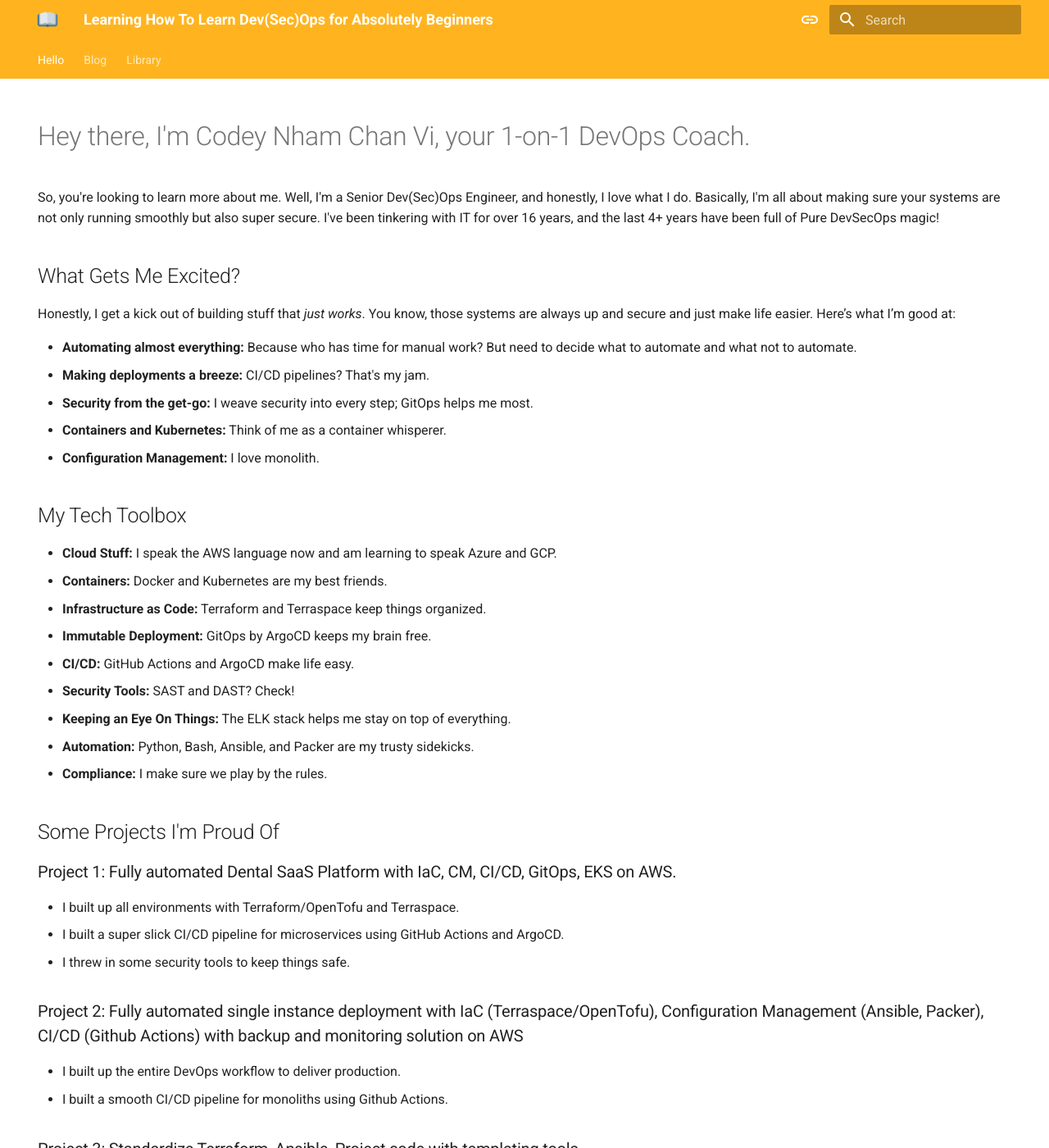
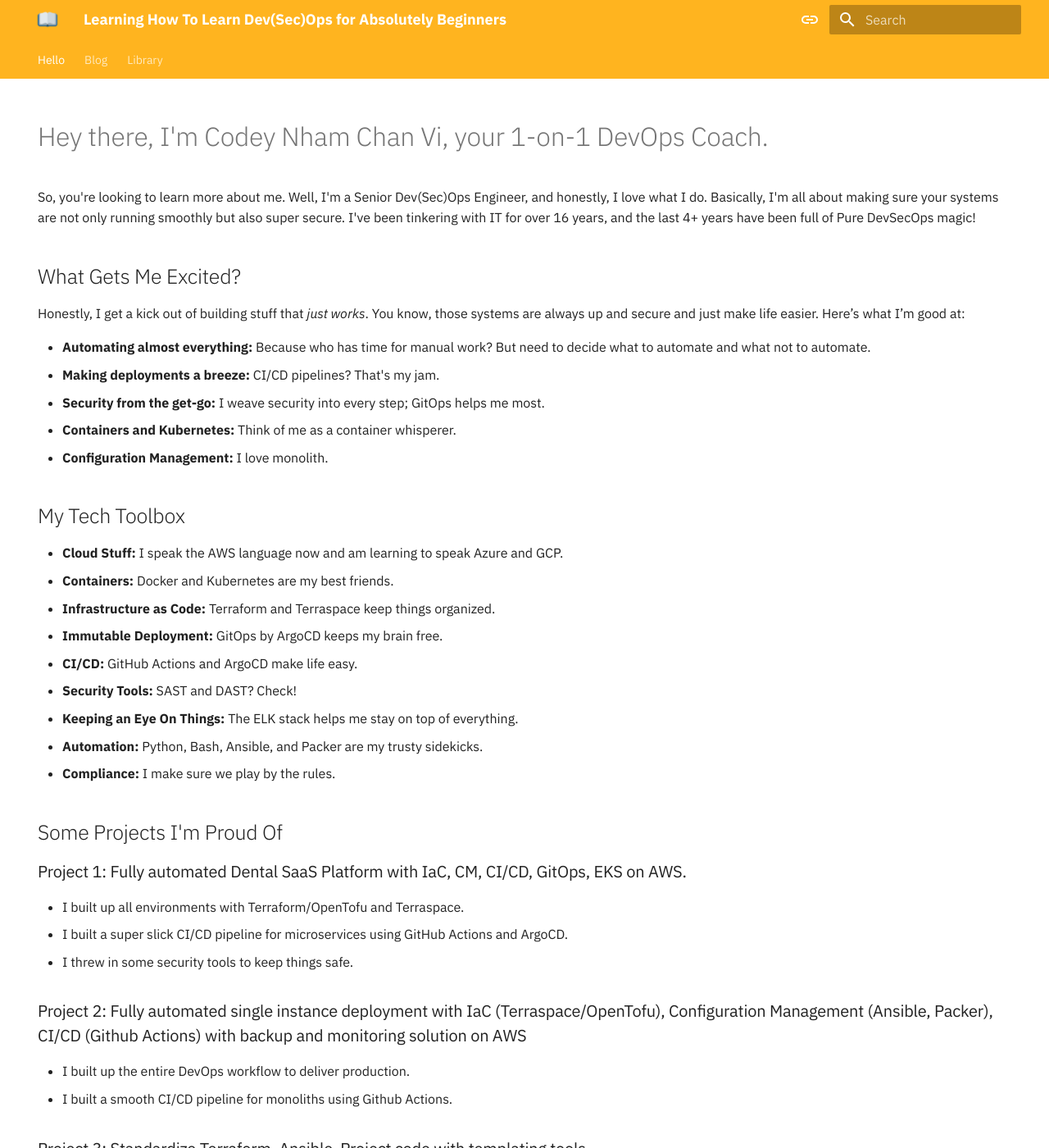
Before and after one commit to hocachoc/hocachoc.github.io, an MkDocs documentation site: the page built from docs/index.md, in a window 1280 px wide and 1400 px high. Shown: the whole window at 82% size. Built offline with MkDocs 1.6.1 and Material for MkDocs 9.7.7, drawn with Linux system fonts in a browser that asks for light colours; some web fonts are replaced.

Commit message:
Change font to IBM Plex Sans

```diff
--- a/mkdocs.yml
+++ b/mkdocs.yml
@@ -34,15 +34,15 @@ theme:
     - navigation.expand
     - navigation.footer
     - navigation.indexes
-    # - navigation.instant
+    - navigation.instant
     # - navigation.instant.prefetch
-    # - navigation.instant.progress
-    # - navigation.prune
-    # - navigation.sections
+    - navigation.instant.progress
+    - navigation.prune
+    - navigation.sections
     - navigation.tabs
     # - navigation.tabs.sticky
     - navigation.top
-    # - navigation.tracking
+    - navigation.tracking
     - search.highlight
     - search.share
     - search.suggest
@@ -69,8 +69,8 @@ theme:
         icon: material/toggle-switch-off
         name: Switch to system preference
   font:
-    text: Roboto
-    code: Roboto Mono
+    text: IBM Plex Sans
+    code: IBM Plex Sans Mono
   favicon: assets/favicon.ico
   logo: assets/logo.png
 
```
